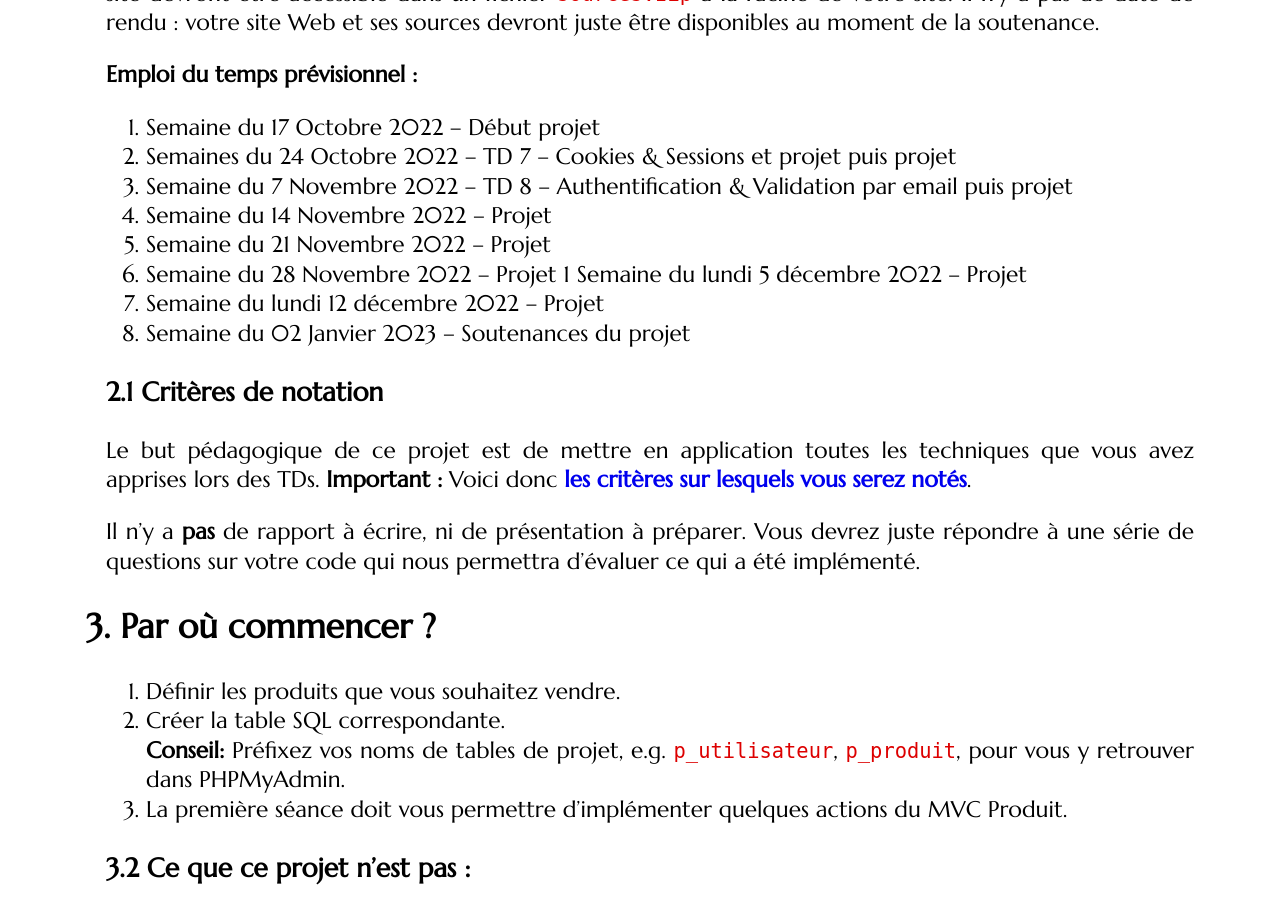
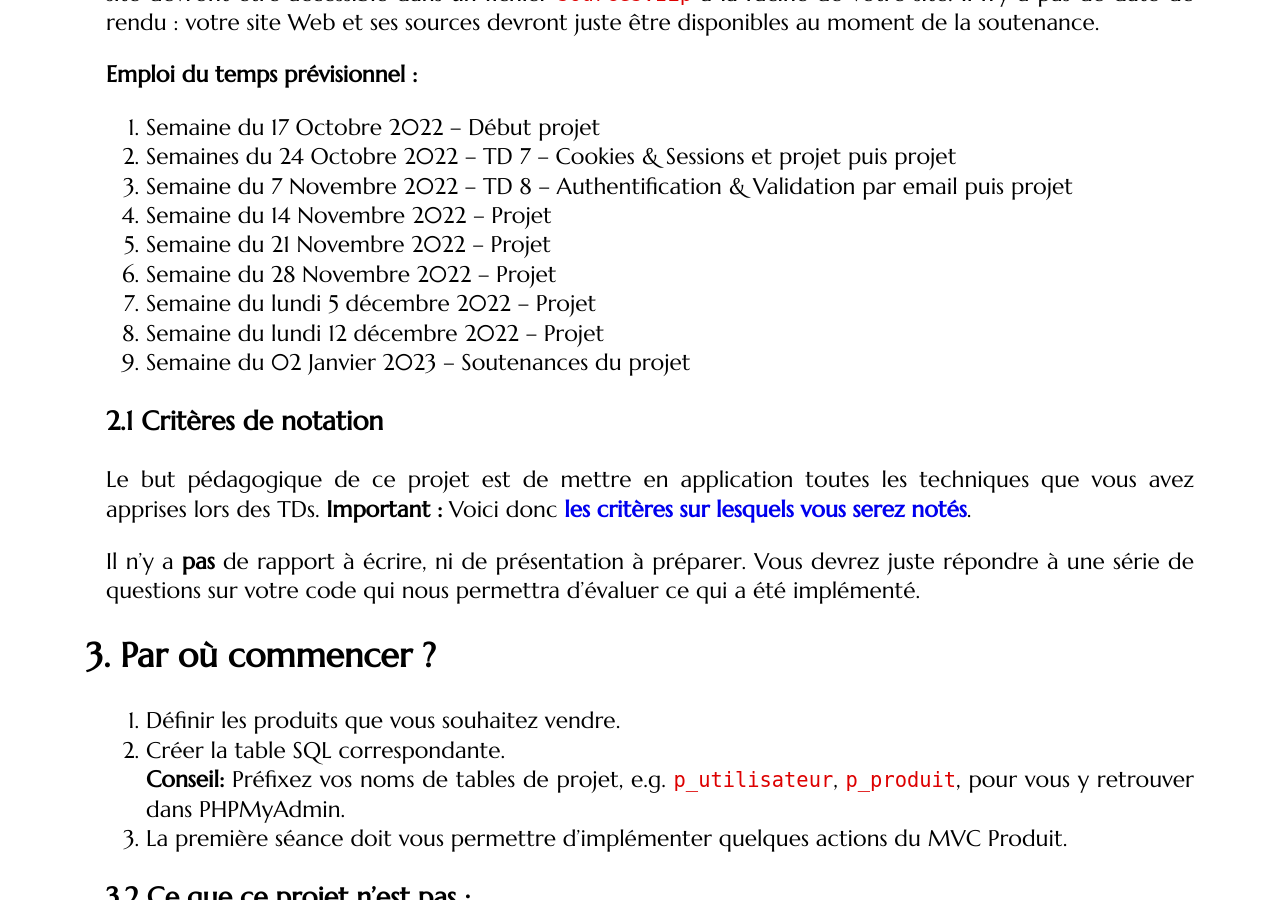
Before and after one commit to romainlebreton/R3.01-DeveloppementWeb, a Jekyll site: the page built from projet.md, in a window 1280 px wide and 900 px high, scrolled down 817 px. Built offline with Jekyll 4.4.1, drawn with Linux system fonts in a browser that asks for light colours; some web fonts are replaced.

Commit message:
avec le point après le 1

```diff
--- a/projet.md
+++ b/projet.md
@@ -42,7 +42,7 @@ soutenance.
 1. Semaine du 14 Novembre 2022 -- Projet
 1. Semaine du 21 Novembre 2022 -- Projet
 1. Semaine du 28 Novembre 2022 -- Projet
-1  Semaine du lundi 5 décembre 2022 -- Projet
+1. Semaine du lundi 5 décembre 2022 -- Projet
 1. Semaine du lundi 12 décembre 2022 -- Projet
 1. Semaine du 02 Janvier 2023 -- Soutenances du projet
 
```
